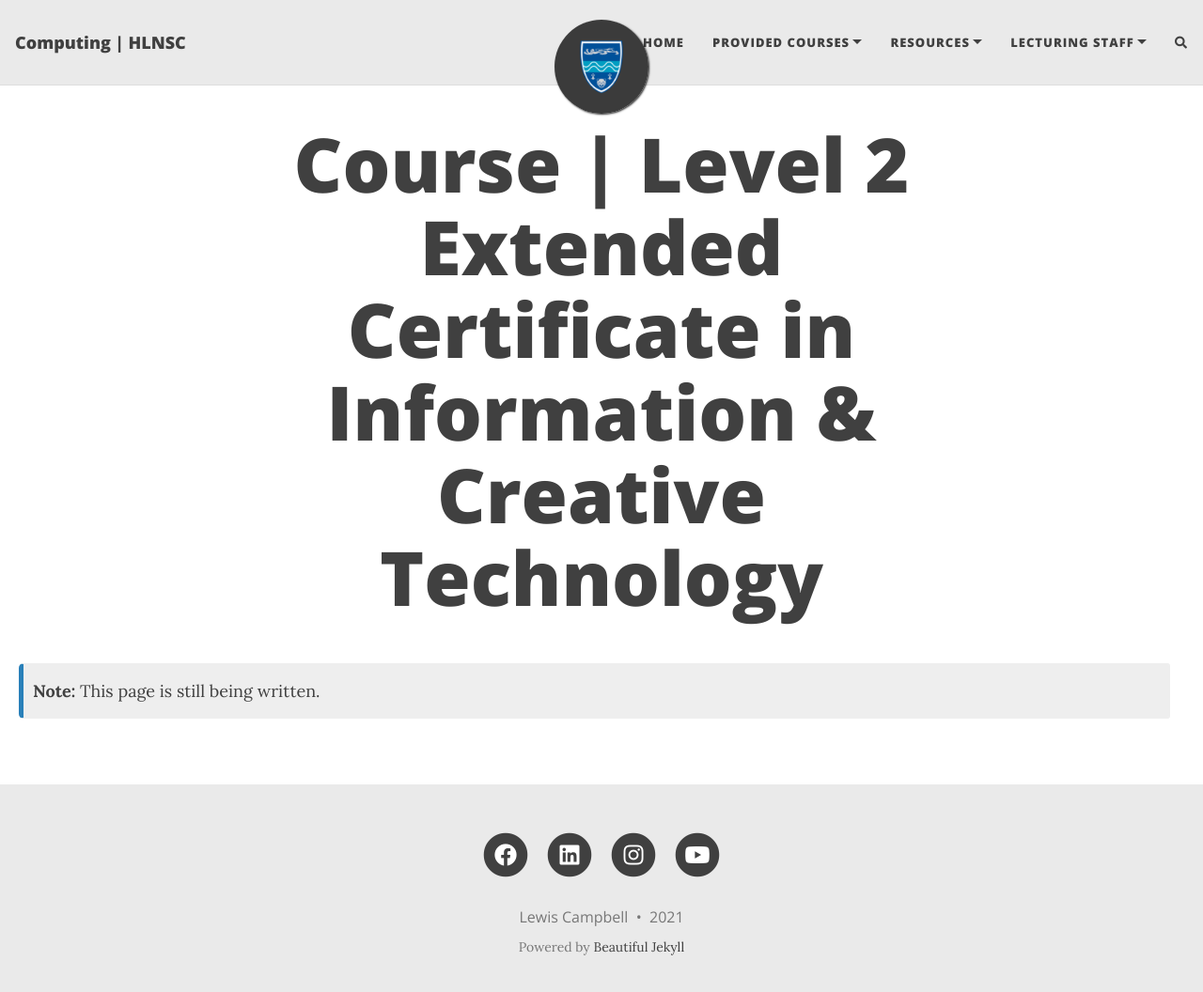
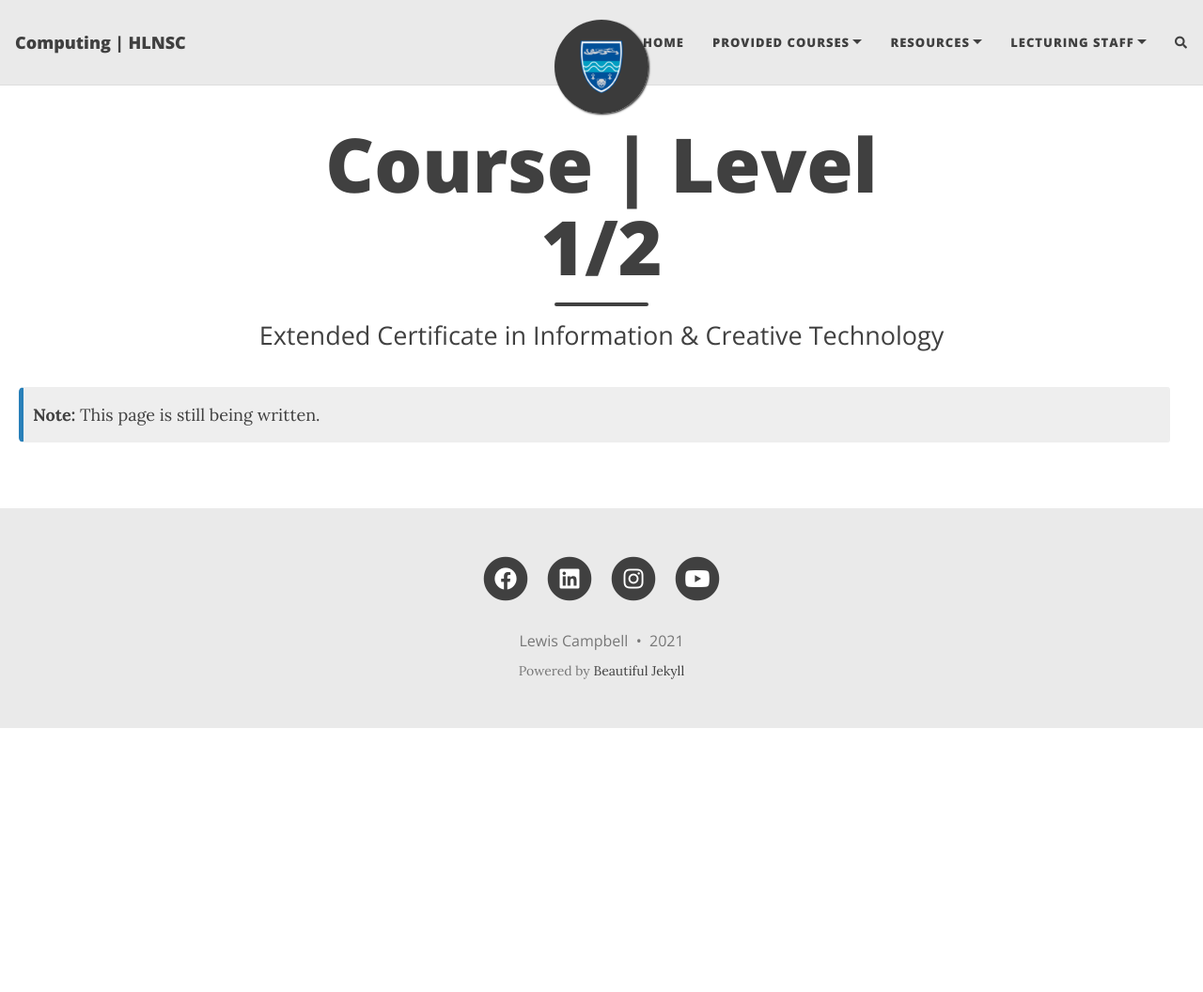
Before and after one commit to Computing-HLNSC/computing-hlnsc.github.io, a Jekyll site: the page built from course_level2.md, in a window 1280 px wide and 1069 px high. Shown: the top 1056 px of the window at 94% size. Built offline with Jekyll 4.4.1, drawn with Linux system fonts in a browser that asks for light colours; nearby versions of some CDN libraries; comment, search, counter and statistics services are not loaded.

Commit message:
Full Width Home

```diff
--- a/course_level2.md
+++ b/course_level2.md
@@ -1,8 +1,8 @@
 ---
 layout: page
 full-width: true
-title: Course | Level 2 Extended Certificate in Information & Creative Technology
-subtitle:
+title: Course | Level 1/2
+subtitle: Extended Certificate in Information & Creative Technology
 ---
 
 {: .box-note}
--- a/index.html
+++ b/index.html
@@ -1,5 +1,6 @@
 ---
 layout: home
+full-width: true
 title: Computing
 subtitle: Computing at Herefordshire and Ludlow College
 ---
```
